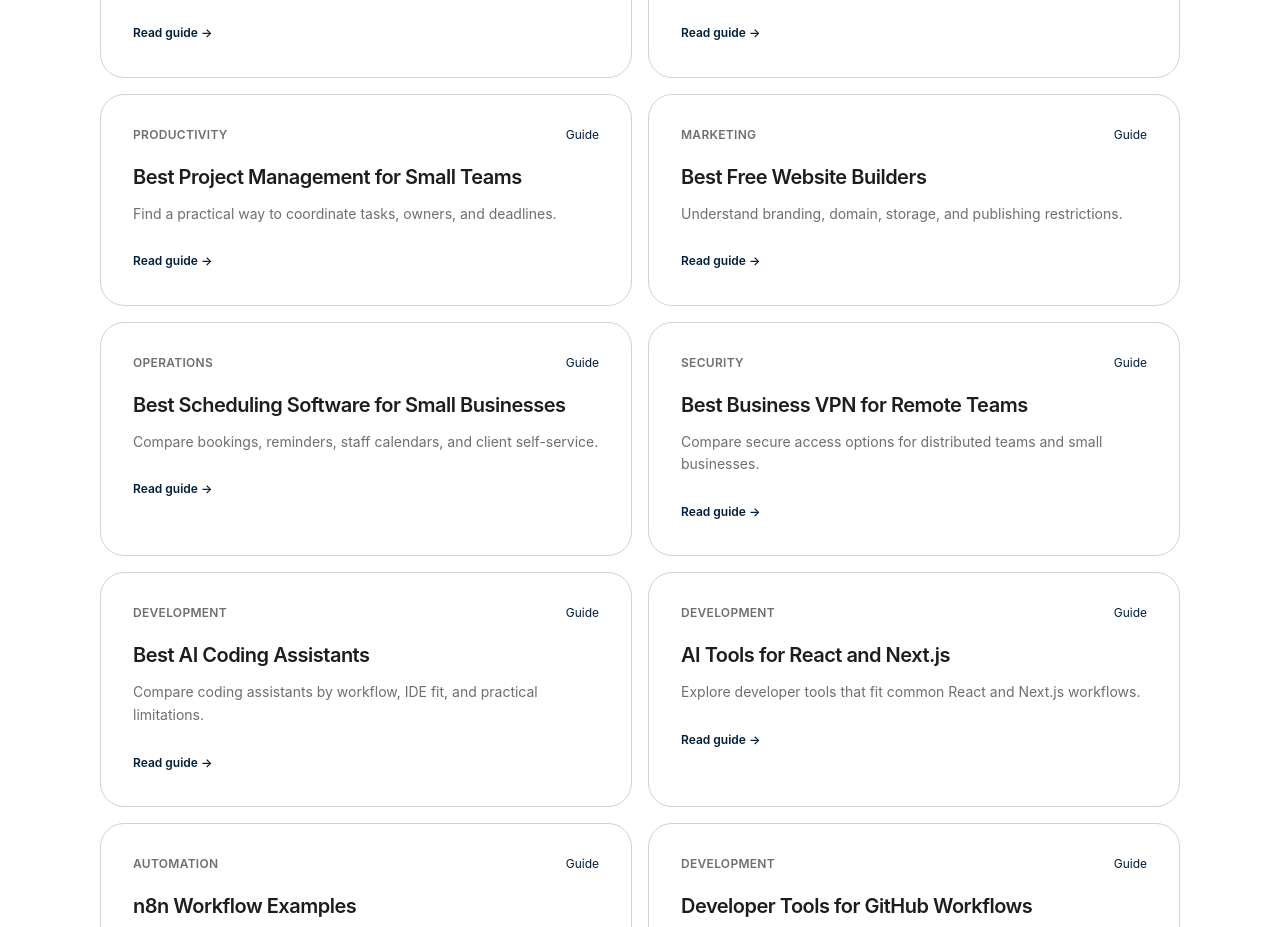
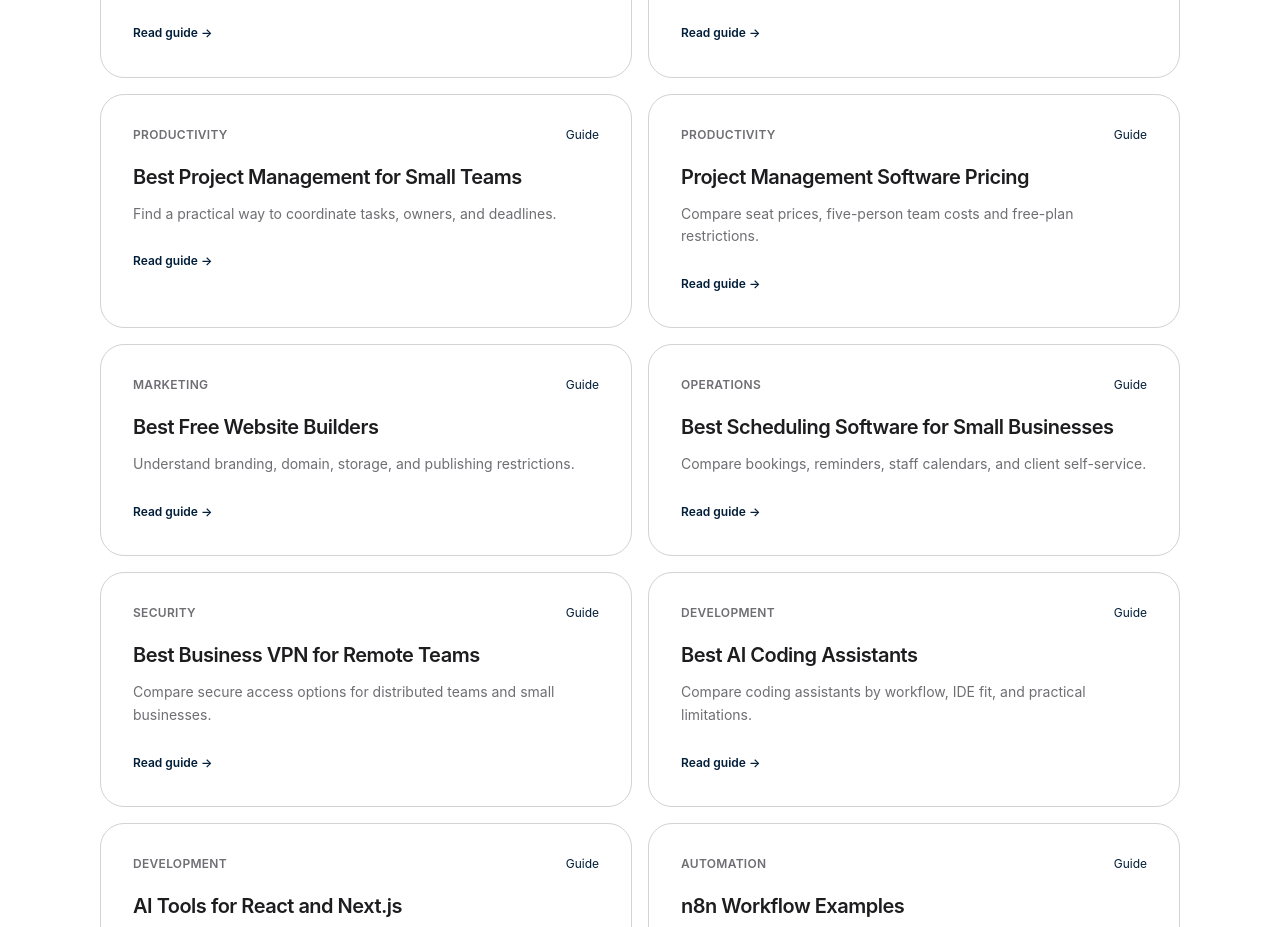
Before and after one commit to LinukaBandara/StackPick, a Next.js app: page /guides in a window 1280 px wide. Shown: the part 980-1907 px from the top of the page. Built offline with nearby package versions, Linux system fonts and the light colour scheme; no server answers.

Commit message:
Index project management pricing guide

```diff
--- a/app/guides/page.tsx
+++ b/app/guides/page.tsx
@@ -13,6 +13,7 @@ const GUIDES = [
   { title: "Best Free CRM Software", desc: "Check contact, user, and automation limits before committing to a free plan.", href: "/best/free-crm-software", category: "Sales" },
   { title: "CRM Software Pricing for Small Teams", desc: "Compare published per-seat rates, five- and fifteen-user costs, and upgrade traps.", href: "/best/crm-software-pricing", category: "Sales" },
   { title: "Best Project Management for Small Teams", desc: "Find a practical way to coordinate tasks, owners, and deadlines.", href: "/best/project-management-software", category: "Productivity" },
+  { title: "Project Management Software Pricing", desc: "Compare seat prices, five-person team costs and free-plan restrictions.", href: "/best/project-management-software-pricing", category: "Productivity" },
   { title: "Best Free Website Builders", desc: "Understand branding, domain, storage, and publishing restrictions.", href: "/best/free-website-builders", category: "Marketing" },
   { title: "Best Scheduling Software for Small Businesses", desc: "Compare bookings, reminders, staff calendars, and client self-service.", href: "/best/appointment-scheduling-software", category: "Operations" },
   { title: "Best Business VPN for Remote Teams", desc: "Compare secure access options for distributed teams and small businesses.", href: "/best/business-vpn", category: "Security" },
```
